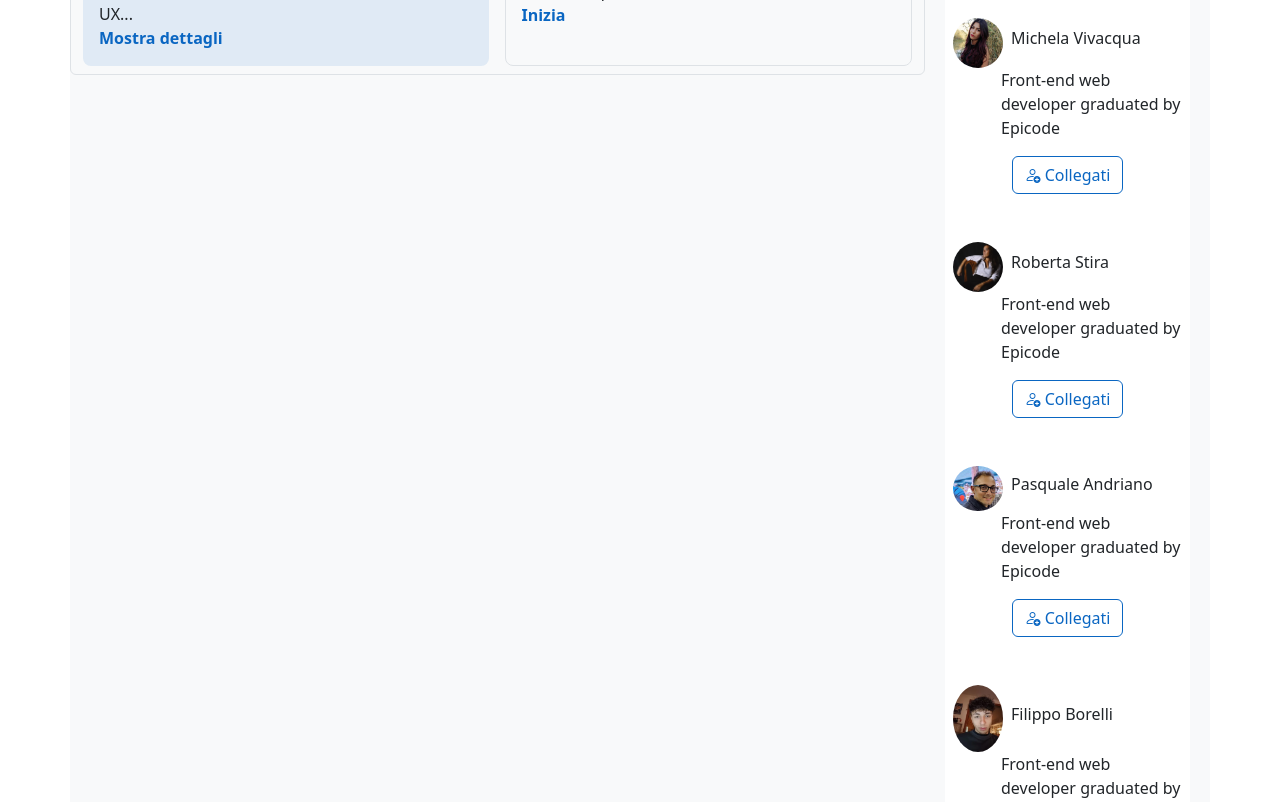
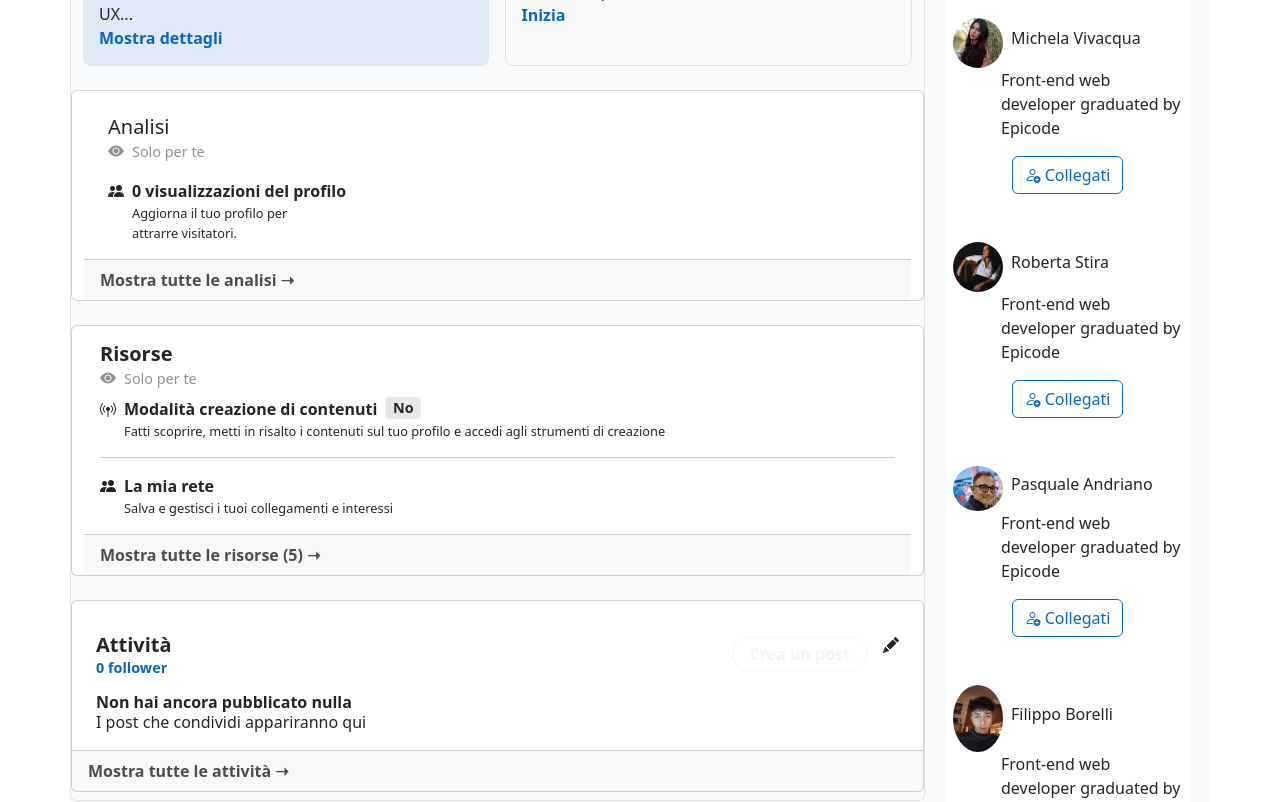
Before and after one commit to Jovelasirot/BW3-TEAM7, a React (Vite) app: page / in a window 1280 px wide. Shown: the part 580-1382 px from the top of the page. Built offline with nearby package versions, Linux system fonts and the light colour scheme.

Commit message:
add Central part Profile page

```diff
--- /dev/null
+++ b/src/components/MYAttivita.jsx
@@ -0,0 +1,45 @@
+import 'bootstrap/dist/css/bootstrap.min.css'
+import "./style/MyAttivita.css";
+import { Card, CardBody, CardFooter } from 'react-bootstrap'
+
+
+const MyAttivita = () => {
+    return (
+        <Card className="mb-2 p-0">
+            <CardBody className="p-0 pt-3">
+                <div className="d-flex justify-content-between ms-4 mt-3 me-4">
+                    <div>
+                        <h5 className="mb-0 fw-bold">Attività</h5>
+                        <p className="fw-semibold text-underline follower">
+                            0 follower
+                        </p>
+                    </div>
+                    <div className="d-flex align-items-top">
+                        <div className="me-1 mt-1">
+                            <button
+                                type="button"
+                                className="rounded-pill px-3 py-1 btn btn-outline-primary me-2 fw-semibold sezioneprof"
+                            >
+                                Crea un post
+                            </button>
+                        </div>
+                        <div className="ms-1 pencildivexp mb-2">
+                        <i className="bi bi-pencil-fill"></i>
+                        </div>
+                    </div>
+                </div>
+                <div className="ms-4">
+                    <p className="mb-0 fw-semibold lh">
+                        Non hai ancora pubblicato nulla
+                    </p>
+                    <p>I post che condividi appariranno qui</p>
+                </div>
+            </CardBody>
+            <CardFooter className="box-gray fw-semibold">
+                <p className="mostra mb-0">Mostra tutte le attività ➝</p>
+            </CardFooter>
+        </Card>
+    );
+}
+
+export default MyAttivita
--- /dev/null
+++ b/src/components/MyAnalisi.jsx
@@ -0,0 +1,42 @@
+import "bootstrap/dist/css/bootstrap.min.css";
+import "./style/MyAnalisi.css";
+import { Card, CardBody, CardFooter } from "react-bootstrap";
+
+const MyAnalisi = () => {
+    return (
+        <Card className="mb-2">
+            <CardBody className="p-0 ps-4 pt-4">
+                <div>
+                    <h5 className="mb-0 ">Analisi</h5>
+                    <div className="d-flex align-items-baseline opacity-50 ">
+                        <div>
+                        <i className="bi bi-eye-fill"></i>
+                        </div>
+                        <p className="ms-2 soloperte">Solo per te</p>
+                    </div>
+                </div>
+                <div>
+                    <div className="d-flex align-items-baseline">
+                        <div>
+                        <i className="bi bi-people-fill"></i>
+                        </div>
+                        <div className="ms-2">
+                            <p className="fw-semibold mb-0 text-underline">
+                                0 visualizzazioni del profilo
+                            </p>
+                            <p className="font-size-small">
+                                Aggiorna il tuo profilo per <br /> attrarre
+                                visitatori.
+                            </p>
+                        </div>
+                    </div>
+                </div>
+            </CardBody>
+            <CardFooter className="box-gray fw-semibold">
+                <p className="mb-0 mostra">Mostra tutte le analisi ➝</p>
+            </CardFooter>
+        </Card>
+    );
+};
+
+export default MyAnalisi;
--- a/src/components/MyFooter.jsx
+++ b/src/components/MyFooter.jsx
@@ -1,4 +1,4 @@
-import "./MyFooter.css";
+import "./style/MyFooter.css";
 import { Col, Row, NavDropdown } from "react-bootstrap";
 import "bootstrap-icons/font/bootstrap-icons.css";
 
--- /dev/null
+++ b/src/components/MyRisorse.jsx
@@ -0,0 +1,61 @@
+import 'bootstrap/dist/css/bootstrap.min.css'
+import "./style/MyRisorse.css";
+import { Card, CardBody, CardFooter } from 'react-bootstrap'
+
+const MyRisorse = () => {
+    return (
+        <Card className='mb-2'>
+            <CardBody className="pb-0">
+                <div>
+                    <h5 className="margin-bottom-0 fw-bold">Risorse</h5>
+                    <div className="d-flex align-items-baseline opacity-50">
+                        <div>
+                        <i className="bi bi-eye-fill"></i>
+                        </div>
+                        <p className="ms-2 mb-2 soloperte">Solo per te</p>
+                    </div>
+                </div>
+                <div>
+                    <div className="d-flex align-items-baseline">
+                        <div>
+                        <i className="bi bi-broadcast-pin"></i>
+                        </div>
+                        <div className="ms-2">
+                            <div className="d-flex">
+                                <p className="fw-semibold margin-bottom-0 text-underline">
+                                    Modalità creazione di contenuti
+                                </p>
+                                <span className="rispan ms-2 fw-semibold">
+                                    No
+                                </span>
+                            </div>
+                            <p className="font-size-small">
+                                Fatti scoprire, metti in risalto i contenuti sul
+                                tuo profilo e accedi agli strumenti di creazione
+                            </p>
+                        </div>
+                    </div>
+                    <hr className="mt-0" />
+                    <div className="d-flex align-items-baseline">
+                        <div>
+                        <i className="bi bi-people-fill"></i>
+                        </div>
+                        <div className="ms-2">
+                            <p className="fw-semibold margin-bottom-0 text-underline">
+                                La mia rete
+                            </p>
+                            <p className="font-size-small">
+                                Salva e gestisci i tuoi collegamenti e interessi
+                            </p>
+                        </div>
+                    </div>
+                </div>
+            </CardBody>
+            <CardFooter className="box-gray fw-semibold pb-0 ">
+                <p className="mostra mb-2">Mostra tutte le risorse (5) ➝</p>
+            </CardFooter>
+        </Card>
+    );
+}
+
+export default MyRisorse
--- a/src/components/ProfileTop.jsx
+++ b/src/components/ProfileTop.jsx
@@ -2,6 +2,9 @@ import { Button, Col, Container, Row } from "react-bootstrap";
 import "bootstrap-icons/font/bootstrap-icons.css";
 import profileTopImg from "../assets/profileBgTop.png";
 import profileUserPic from "../assets/Bitmoji.png";
+import MyAnalisi from "./MyAnalisi";
+import MyRisorse from "./MyRisorse";
+import MyAttivita from "./MYAttivita";
 
 const ProfileTop = () => {
   return (
@@ -91,6 +94,9 @@ const ProfileTop = () => {
             </Row>
           </Container>
         </Col>
+        <MyAnalisi />
+        <MyRisorse />
+        <MyAttivita />
       </Row>
     </Col>
   );
--- /dev/null
+++ b/src/components/style/MyAnalisi.css
@@ -0,0 +1,29 @@
+.font-size-small{
+    font-size: 0.9em;
+    line-height: 20px;
+}
+.analisieye{
+    fill: #212529;
+    width: 20px;
+    height: 20px;
+}
+.soloperte{
+    color: #212529;
+    font-size: 0.9em;
+}
+.box-gray:hover{
+    background-color: lightgray;
+    transition: 0.5s;
+    cursor: pointer !important;
+}
+.text-underline:hover{
+    text-decoration: underline !important;
+    cursor: pointer;
+    color: rgb(0, 119, 255);
+}
+.peopleicon{
+    cursor: pointer;
+    width: 30px;
+    height: 30px;
+    fill: #212529;
+}
--- /dev/null
+++ b/src/components/style/MyAttivita.css
@@ -0,0 +1,37 @@
+.prova {
+    border: solid 1px rgba(0, 0, 0, 0.137);
+    border-radius: 10px;
+}
+.font-size-small{
+    font-size: 0.8em;
+}
+.box-gray:hover{
+    background-color: lightgray;
+    transition: 0.5s;
+    cursor: pointer !important;
+}
+.box-blue:hover{
+    background-color: rgba(173, 216, 230, 0.26);
+    border: solid 2px #0a66c2 !important;
+    cursor: pointer !important;
+}
+
+.pencil-hover{
+    height: 30px;
+    width: 30px;
+}
+.pencil-hover:hover{
+    background-color: lightgray;
+    cursor: pointer !important;
+}
+.follower{
+    color: #0a66c2;
+    font-size: 0.9em
+}
+.text-underline:hover{
+    text-decoration: underline !important;
+    cursor: pointer;
+}
+.lh{
+    line-height: 15px;
+}
--- /dev/null
+++ b/src/components/style/MyRisorse.css
@@ -0,0 +1,39 @@
+.prova {
+    border: solid 1px rgba(0, 0, 0, 0.137);
+    border-radius: 10px;
+}
+.rispan {
+    background-color: #e3e3e3ce;
+    padding-left: 1.4%;
+    padding-right: 1.4%;
+    height: 22px;
+    border-radius: 5px;
+    font-size: 0.9em;
+}
+.rispan:hover {
+    cursor: pointer;
+}
+.margin-bottom-0 {
+    margin-bottom: 0;
+}
+.box-gray:hover {
+    background-color: lightgray;
+    transition: 0.5s;
+    cursor: pointer !important;
+}
+.text-underline:hover {
+    text-decoration: underline !important;
+    cursor: pointer;
+    color: rgb(0, 119, 255);
+}
+.pointer-hover:hover {
+    cursor: pointer;
+}
+.sateicon {
+    width: 22px;
+    height: 22px;
+    margin-right: 7px;
+}
+.mostra{
+    color: #4d4d4d;
+}
```
Also changed, not shown: src/components/style/MyFooter.css (renamed from src/components/MyFooter.css).
